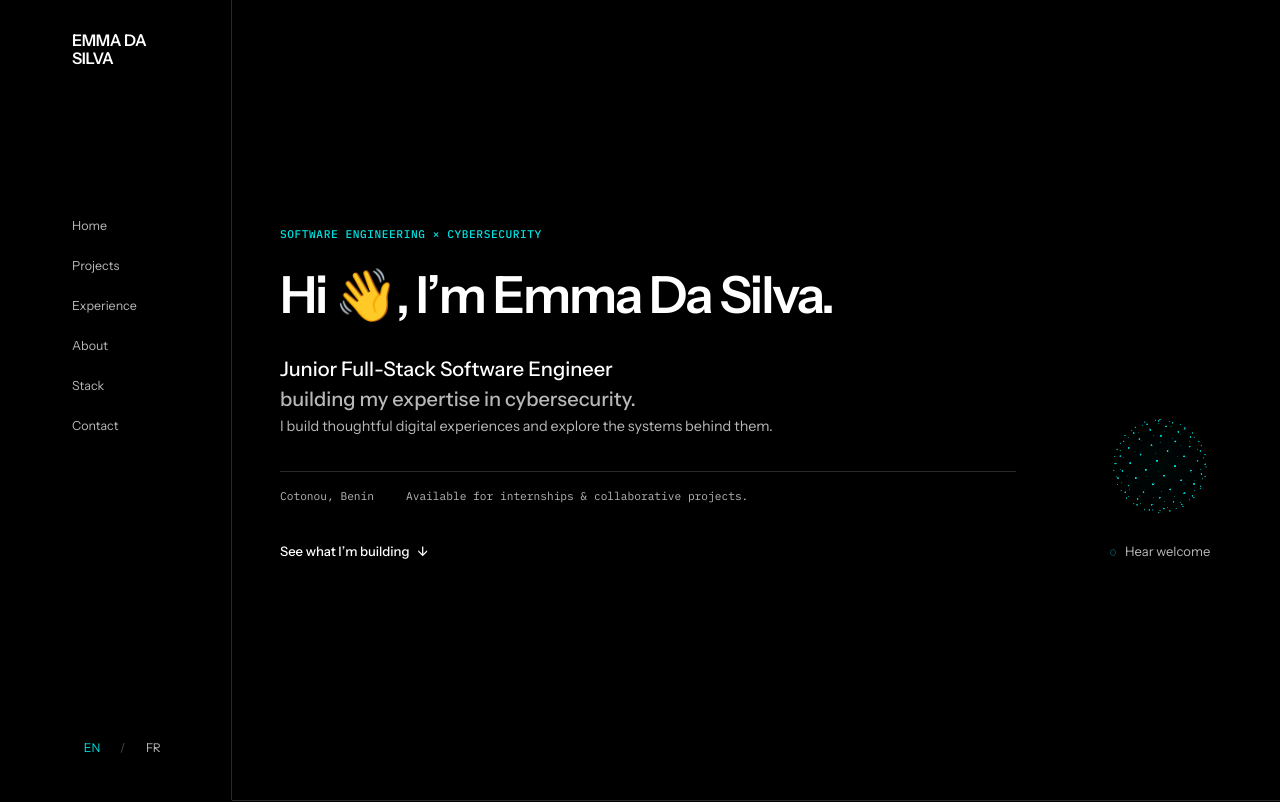
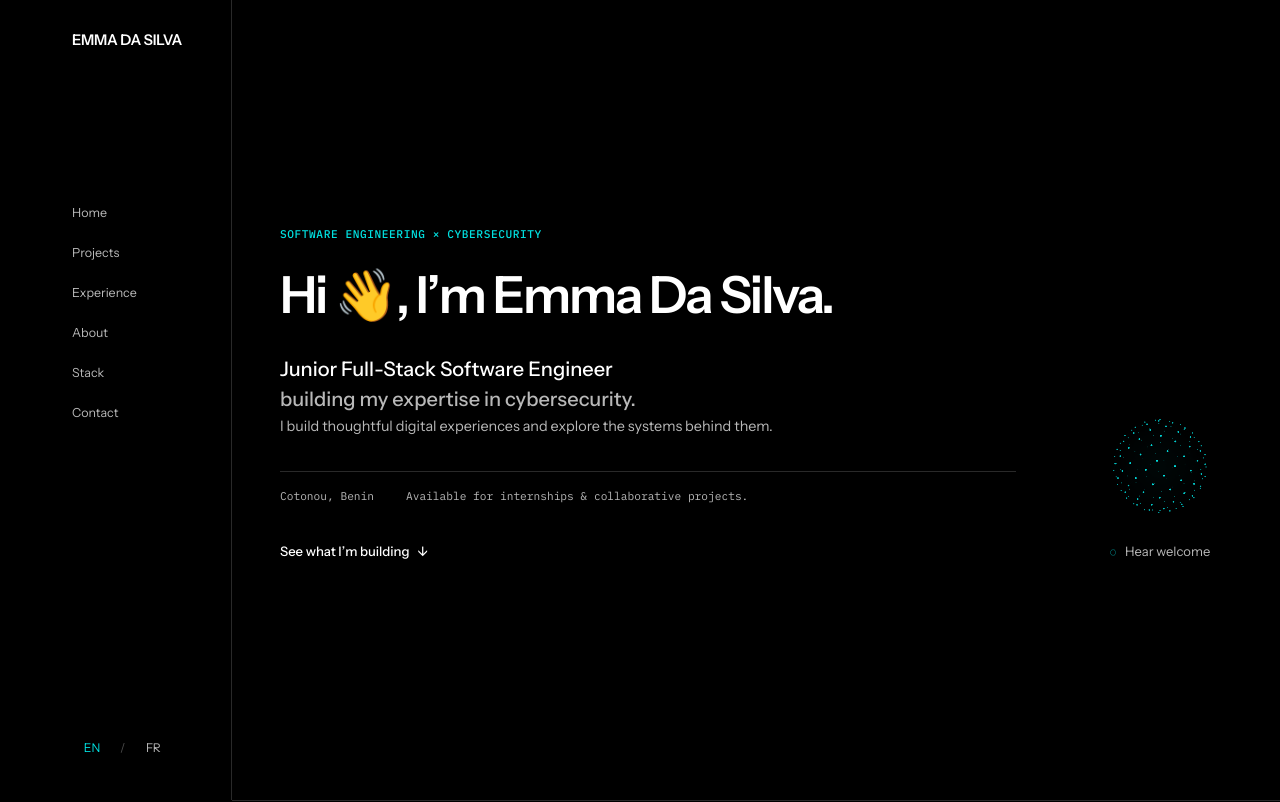
Before and after one commit to emma-dasilva-dev/emma-dasilva-portfolio, a Next.js app: page /en in a window 1280 px wide. Shown: the top 802 px of the page. Built offline with nearby package versions, Linux system fonts and the light colour scheme.

Commit message:
design: keep sidebar identity on one line

```diff
--- a/src/components/layout/SiteHeader.module.css
+++ b/src/components/layout/SiteHeader.module.css
@@ -27,7 +27,7 @@
 @media (min-width:64rem) {
   .header { position:fixed; inset:0 auto 0 0; width:14.5rem; height:100dvh; border-right:1px solid var(--color-border); border-bottom:0; background:var(--color-black); }
   .inner { width:100%; margin:0; padding:var(--space-8) var(--space-6); display:flex; flex-direction:column; align-items:stretch; justify-content:flex-start; gap:0; }
-  .identity { min-height:0; align-items:flex-start; max-width:7rem; white-space:normal; font-size:1rem; line-height:1.1; letter-spacing:-.02em; text-transform:uppercase; }
+  .identity { min-height:0; align-items:flex-start; max-width:none; white-space:nowrap; font-size:.92rem; line-height:1.1; letter-spacing:-.015em; text-transform:uppercase; }
   .desktopNav { display:block; margin-top:auto; margin-bottom:auto; }
   .navList { display:flex; flex-direction:column; align-items:flex-start; gap:var(--space-2); margin:0; padding:0; list-style:none; }
   .navLink { display:inline-flex; align-items:center; min-height:2rem; color:var(--color-text-muted); font-size:.78rem; text-decoration:none; transition:color var(--motion-fast) var(--ease-standard),padding-left var(--motion-fast) var(--ease-standard); }
```
